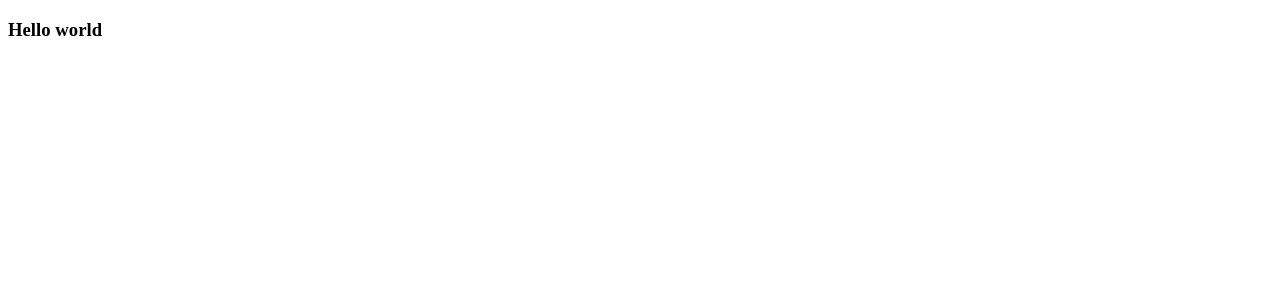
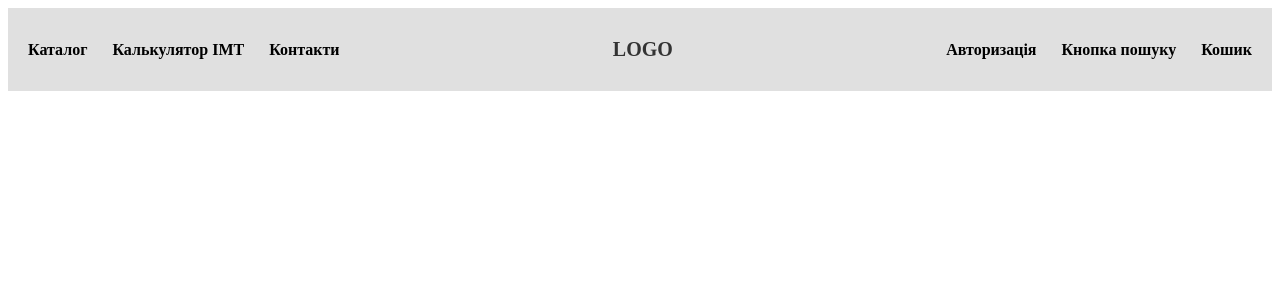
Before and after one commit to t3vel/online-store-frontend, a React (Vite) app: page / in a window 1280 px wide. Shown: the top 300 px of the page. Built offline with nearby package versions, Linux system fonts and the light colour scheme.

Commit message:
Add Header component

```diff
--- a/package.json
+++ b/package.json
@@ -3,11 +3,14 @@
   "private": true,
   "version": "0.0.0",
   "type": "module",
+  "homepage": "https://t3vel.github.io/online-store-frontend",
   "scripts": {
     "dev": "vite",
     "build": "vite build",
     "lint": "eslint .",
-    "preview": "vite preview"
+    "preview": "vite preview",
+    "predeploy": "npm run build",
+    "deploy": "gh-pages -d dist"
   },
   "dependencies": {
     "react": "^19.1.0",
@@ -21,6 +24,7 @@
     "eslint": "^9.25.0",
     "eslint-plugin-react-hooks": "^5.2.0",
     "eslint-plugin-react-refresh": "^0.4.19",
+    "gh-pages": "^6.3.0",
     "globals": "^16.0.0",
     "vite": "^6.3.5"
   }
--- a/src/App.jsx
+++ b/src/App.jsx
@@ -1,7 +1,9 @@
+import Header from './components/Header/Header';
+
 function App() {
   return (
     <>
-      <h3>Hello world</h3>
+      <Header />
     </>
   );
 }
--- /dev/null
+++ b/src/components/Header/Header.jsx
@@ -0,0 +1,35 @@
+import styles from './Header.module.css';
+
+const Header = () => {
+  return (
+    <header className={styles.header}>
+      <nav className={styles.navLeft}>
+        <a href="#" className={styles.link}>
+          Каталог
+        </a>
+        <a href="#" className={styles.link}>
+          Калькулятор ІМТ
+        </a>
+        <a href="#" className={styles.link}>
+          Контакти
+        </a>
+      </nav>
+
+      <div className={styles.logo}>LOGO</div>
+
+      <nav className={styles.navRight}>
+        <a href="#" className={styles.link}>
+          Авторизація
+        </a>
+        <a href="#" className={styles.link}>
+          Кнопка пошуку
+        </a>
+        <a href="#" className={styles.link}>
+          Кошик
+        </a>
+      </nav>
+    </header>
+  );
+};
+
+export default Header;
--- /dev/null
+++ b/src/components/Header/Header.module.css
@@ -0,0 +1,30 @@
+.header {
+  display: flex;
+  justify-content: space-between;
+  align-items: center;
+  background-color: #e0e0e0;
+  padding: 30px 20px;
+}
+
+.navLeft,
+.navRight {
+  display: flex;
+  gap: 25px;
+}
+
+.link {
+  text-decoration: none;
+  font-weight: bold;
+  color: #000;
+  transition: color 0.3s ease;
+}
+
+.link:hover {
+  color: #007bff;
+}
+
+.logo {
+  font-weight: bold;
+  font-size: 20px;
+  color: #333;
+}
```
Also changed, not shown: 1 other file (tests, documents, lock files or other folders).
